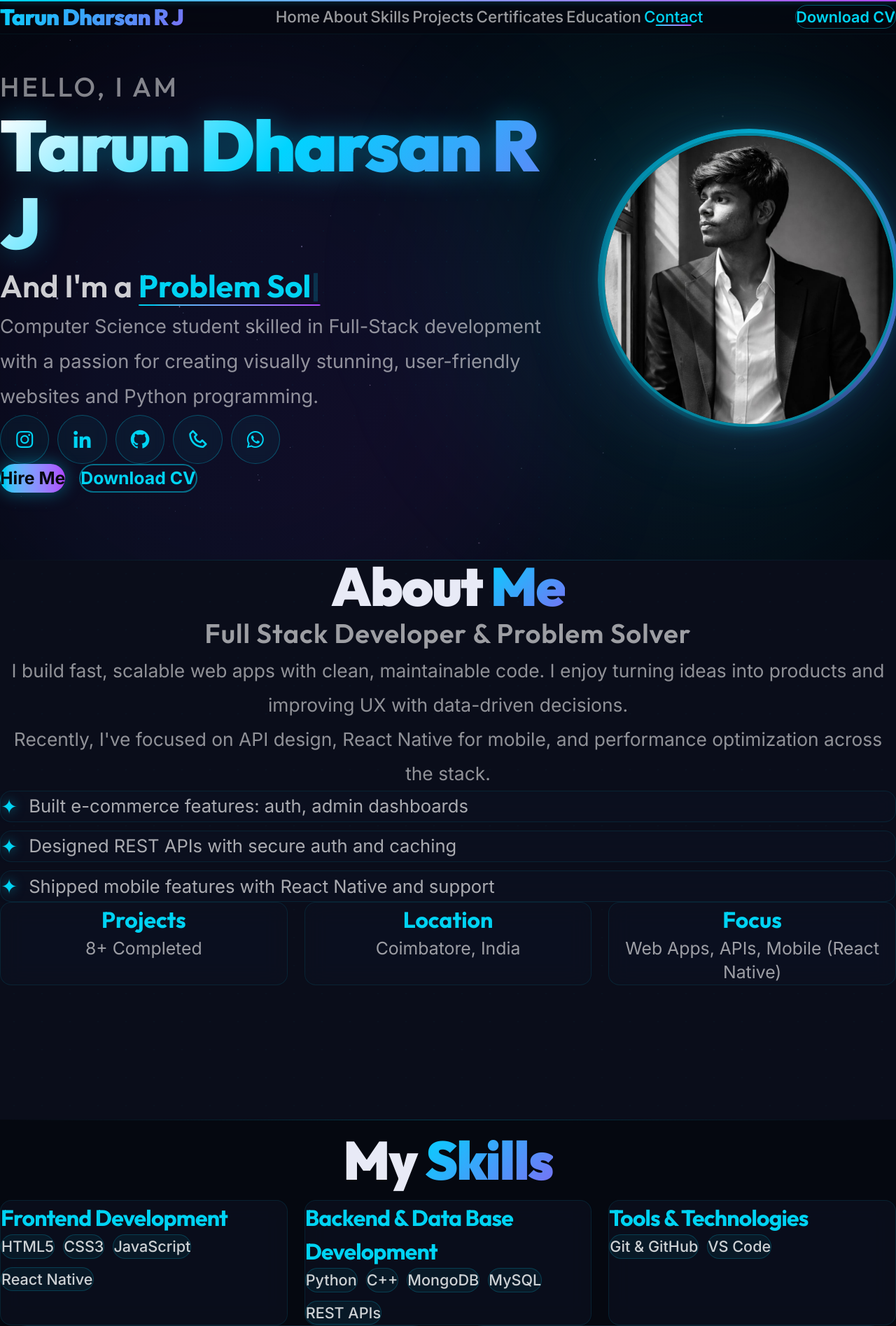
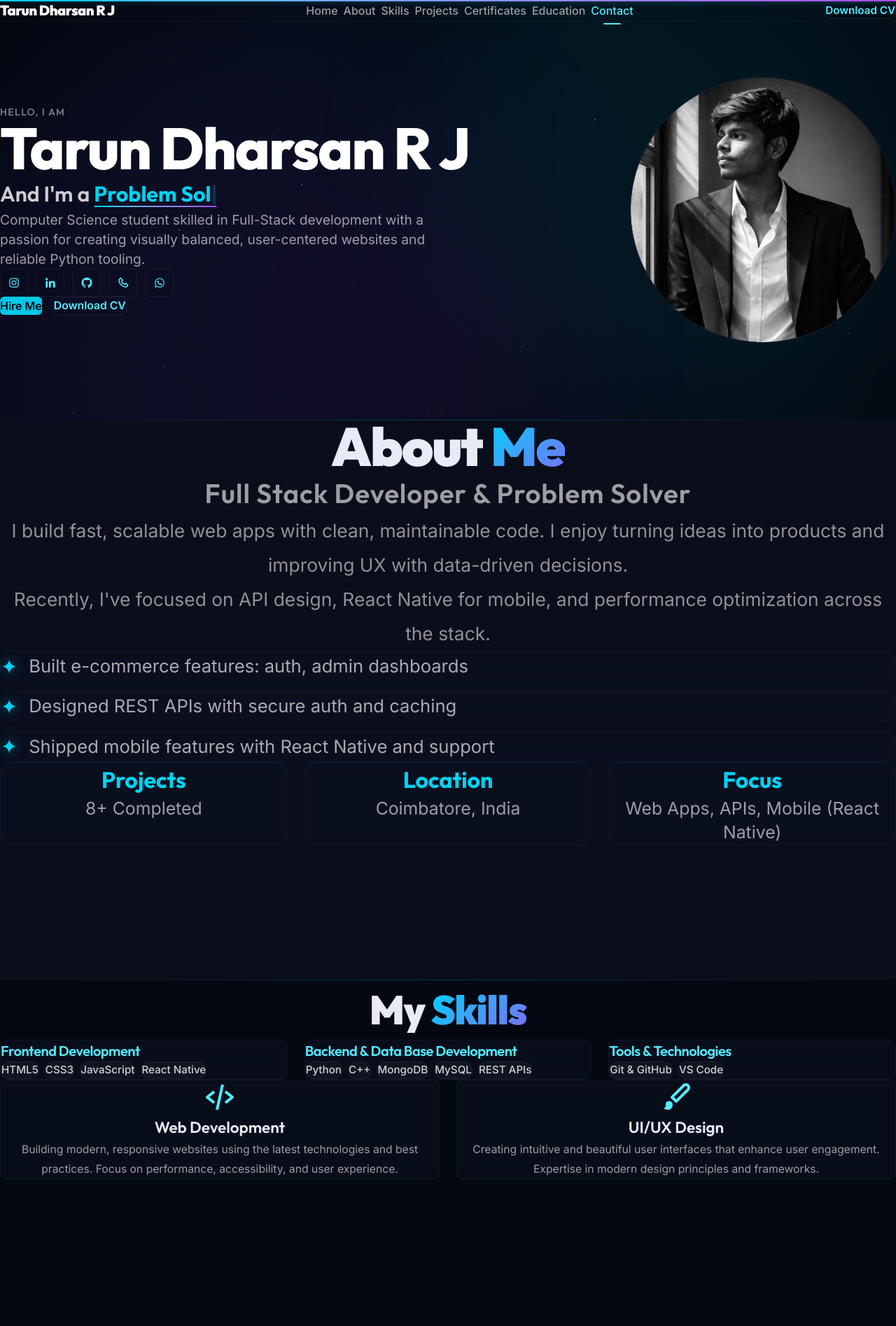
Before and after one commit to Tarun007-jd/Portfolio, a React (Vite) app: page / in a window 1280 px wide. Shown: the top 1895 px of the page at 70% size. Built offline with nearby package versions, Linux system fonts and the light colour scheme.

Commit message:
Redesign: premium UI polish (Hero, Navbar, Projects, Skills, Certificates, styles)

```diff
--- a/src/components/Hero.jsx
+++ b/src/components/Hero.jsx
@@ -51,7 +51,7 @@ export default function Hero() {
   return (
     <section
       id="home"
-      className="relative min-h-screen flex items-center justify-between gap-12 px-[9%] pt-28 pb-16 bg-[#050810] overflow-hidden"
+      className="relative min-h-[75vh] flex items-center justify-between gap-8 px-6 lg:px-[9%] pt-24 pb-12 bg-[#050810] overflow-hidden"
     >
       <Starfield />
 
@@ -61,38 +61,28 @@ export default function Hero() {
 
       {/* Content */}
       <div className="relative z-10 max-w-[62rem]">
-        <motion.h3
-          {...fadeUp(0)}
-          className="text-[2.4rem] font-outfit font-medium text-white/50 uppercase tracking-[0.1em] mb-2"
-        >
+        <motion.h3 {...fadeUp(0)} className="text-sm font-outfit font-medium text-white/50 uppercase tracking-widest mb-2">
           Hello, I am
         </motion.h3>
 
         <motion.h1
           {...fadeUp(0.2)}
-          className="text-[6.4rem] font-outfit font-black leading-[1.08] tracking-tight gradient-text mb-4 text-glow"
+          className="text-[3.6rem] md:text-[4.6rem] lg:text-[5.2rem] font-outfit font-extrabold leading-[1.02] tracking-tight mb-3 text-white"
         >
           Tarun Dharsan R J
         </motion.h1>
 
-        <motion.h3
-          {...fadeUp(0.4)}
-          className="text-[2.8rem] font-outfit font-semibold text-white/80 mb-6"
-        >
+        <motion.h3 {...fadeUp(0.4)} className="text-[1.5rem] md:text-[1.9rem] font-outfit font-semibold text-white/80 mb-4">
           And I&apos;m a <Typewriter roles={roles} />
         </motion.h3>
 
-        <motion.p
-          {...fadeUp(0.55)}
-          className="text-[1.7rem] leading-[1.85] text-white/55 max-w-[52rem] mb-8 font-inter"
-        >
-          Computer Science student skilled in Full-Stack development
-          with a passion for creating visually stunning,
-          user-friendly websites and Python programming.
+        <motion.p {...fadeUp(0.55)} className="text-[1.05rem] md:text-[1.2rem] leading-7 text-white/60 max-w-2xl mb-6 font-inter">
+          Computer Science student skilled in Full-Stack development with a passion for creating visually
+          balanced, user-centered websites and reliable Python tooling.
         </motion.p>
 
         {/* Social icons */}
-        <motion.div {...fadeUp(0.65)} className="flex flex-wrap gap-3 mb-10">
+        <motion.div {...fadeUp(0.65)} className="flex flex-wrap gap-3 mb-8">
           {socialLinks.map(({ icon, href, label }) => (
             <motion.a
               key={label}
@@ -100,9 +90,9 @@ export default function Hero() {
               target={href.startsWith('http') ? '_blank' : undefined}
               rel="noopener noreferrer"
               aria-label={label}
-              whileHover={{ y: -6, scale: 1.12 }}
-              whileTap={{ scale: 0.95 }}
-              className="w-[4.4rem] h-[4.4rem] flex items-center justify-center rounded-full border border-cyan-400/30 bg-cyan-400/5 text-cyan-400 text-[2rem] backdrop-blur-sm transition-all duration-300 hover:bg-cyan-400 hover:text-[#050810] hover:border-transparent hover:shadow-[0_0_18px_rgba(0,212,255,0.5)]"
+              whileHover={{ y: -4, scale: 1.06 }}
+              whileTap={{ scale: 0.98 }}
+              className="w-10 h-10 flex items-center justify-center rounded-md border border-white/6 bg-transparent text-cyan-300 text-lg backdrop-blur-sm transition-all duration-200 hover:bg-cyan-400/10 hover:text-cyan-300"
             >
               <i className={`bx ${icon}`} />
             </motion.a>
@@ -110,27 +100,24 @@ export default function Hero() {
         </motion.div>
 
         {/* CTA Buttons */}
-        <motion.div {...fadeUp(0.75)} className="flex flex-wrap gap-5">
+        <motion.div {...fadeUp(0.75)} className="flex flex-wrap gap-4">
           <motion.a
             href="#contact"
             onClick={e => { e.preventDefault(); document.querySelector('#contact').scrollIntoView({ behavior: 'smooth' }) }}
-            whileHover={{ y: -4, boxShadow: '0 0 40px rgba(0,212,255,0.6)' }}
-            whileTap={{ scale: 0.97 }}
-            className="relative inline-flex items-center px-[3.6rem] py-[1.4rem] text-[1.55rem] font-bold font-inter text-[#050810] rounded-full bg-gradient-to-r from-cyan-400 to-purple-500 shadow-[0_0_25px_rgba(0,212,255,0.4)] overflow-hidden group"
+            whileHover={{ y: -3 }}
+            whileTap={{ scale: 0.98 }}
+            className="inline-flex items-center px-6 py-3 text-[1rem] font-semibold font-inter text-[#050810] rounded-md bg-cyan-400/95 shadow-sm transition-all duration-200"
           >
             <span className="relative z-10">Hire Me</span>
-            <span className="absolute inset-0 bg-white/0 group-hover:bg-white/10 transition-all duration-300 rounded-full" />
-            {/* shimmer */}
-            <span className="absolute top-0 left-0 w-1/2 h-full bg-gradient-to-r from-transparent via-white/20 to-transparent -skew-x-12 -translate-x-full group-hover:translate-x-[350%] transition-transform duration-700 ease-out" />
           </motion.a>
 
           <motion.a
             href={CV_URL}
             target="_blank"
             rel="noopener noreferrer"
-            whileHover={{ y: -4, backgroundColor: 'rgba(0,212,255,1)', color: '#050810', boxShadow: '0 0 30px rgba(0,212,255,0.5)' }}
-            whileTap={{ scale: 0.97 }}
-            className="inline-flex items-center px-[3.6rem] py-[1.4rem] text-[1.55rem] font-bold font-inter text-cyan-400 rounded-full border-2 border-cyan-400/50 bg-transparent backdrop-blur-sm transition-all duration-300"
+            whileHover={{ y: -3 }}
+            whileTap={{ scale: 0.98 }}
+            className="inline-flex items-center px-5 py-3 text-[0.98rem] font-semibold font-inter text-cyan-300 rounded-md border border-white/8 bg-transparent backdrop-blur-sm transition-all duration-200"
           >
             Download CV
           </motion.a>
@@ -139,26 +126,16 @@ export default function Hero() {
 
       {/* Profile Image */}
       <motion.div
-        initial={{ opacity: 0, scale: 0.6 }}
+        initial={{ opacity: 0, scale: 0.92 }}
         animate={{ opacity: 1, scale: 1 }}
-        transition={{ duration: 0.9, delay: 0.8, ease: [0.34, 1.56, 0.64, 1] }}
+        transition={{ duration: 0.8, delay: 0.65 }}
         className="relative z-10 shrink-0 hidden md:block"
       >
-        {/* Outer glow ring */}
-        <div className="absolute inset-[-24px] rounded-full bg-gradient-to-br from-cyan-400/10 to-purple-500/10 blur-2xl animate-pulse-glow" />
-
-        {/* Rotating gradient ring */}
-        <div className="absolute inset-[-6px] rounded-full animate-orbit overflow-hidden">
-          <div className="w-full h-full rounded-full"
-            style={{ background: 'conic-gradient(from 0deg, #00d4ff 0deg, #7c6ef5 120deg, transparent 180deg, #00d4ff 360deg)', opacity: 0.7 }} />
-        </div>
-
-        {/* Profile image */}
-        <div className="animate-float w-[36vw] h-[36vw] max-w-[420px] max-h-[420px] xl:w-[420px] xl:h-[420px]">
+        <div className="w-[280px] h-[280px] md:w-[340px] md:h-[340px] lg:w-[380px] lg:h-[380px] rounded-full overflow-hidden border border-white/6 bg-[#0d1120]">
           <img
             src="/images/Profile-Picture.jpeg"
             alt="Tarun - Full Stack Developer"
-            className="w-full h-full object-cover rounded-full border-[4px] border-cyan-400/60 animate-pulse-glow bg-[#0d1120]"
+            className="w-full h-full object-cover rounded-full"
           />
         </div>
       </motion.div>
--- a/src/components/Navbar.jsx
+++ b/src/components/Navbar.jsx
@@ -38,22 +38,22 @@ export default function Navbar() {
     <header
       className={`fixed top-0 left-0 w-full z-[100] transition-all duration-300 ${
         scrolled
-          ? 'bg-[#050810]/90 backdrop-blur-2xl border-b border-cyan-500/15 shadow-[0_4px_30px_rgba(0,0,0,0.5)]'
-          : 'bg-[#050810]/60 backdrop-blur-xl border-b border-cyan-500/8'
+          ? 'bg-[#050810]/88 backdrop-blur-md border-b border-white/6'
+          : 'bg-transparent backdrop-blur-sm border-b border-white/4'
       }`}
     >
-      <div className="max-w-7xl mx-auto px-6 lg:px-[9%] py-4 flex items-center justify-between gap-6">
+      <div className="max-w-7xl mx-auto px-4 lg:px-[9%] py-3 flex items-center justify-between gap-4">
         {/* Logo */}
         <a
           href="#home"
           onClick={e => { e.preventDefault(); handleNavClick('#home') }}
-          className="gradient-text-cyan font-outfit font-black text-[2rem] tracking-tight shrink-0 hover:brightness-125 transition-all duration-300"
+          className="font-outfit font-black text-[1.25rem] tracking-tight shrink-0 text-white hover:brightness-110 transition-all duration-200"
         >
           Tarun Dharsan R J
         </a>
 
         {/* Desktop Nav */}
-        <nav className="hidden lg:flex items-center gap-1">
+        <nav className="hidden lg:flex items-center gap-2">
           {navItems.map(item => {
             const isActive = activeId === item.href.slice(1)
             return (
@@ -61,15 +61,15 @@ export default function Navbar() {
                 key={item.href}
                 href={item.href}
                 onClick={e => { e.preventDefault(); handleNavClick(item.href) }}
-                className={`relative px-4 py-2 text-[1.4rem] font-medium rounded-lg transition-all duration-300 ${
-                  isActive ? 'text-cyan-400' : 'text-white/60 hover:text-cyan-400 hover:bg-cyan-400/6'
+                className={`relative px-3 py-2 text-[1rem] font-medium rounded-md transition-colors duration-200 ${
+                  isActive ? 'text-cyan-300' : 'text-white/60 hover:text-cyan-300 hover:bg-white/3'
                 }`}
               >
                 {item.label}
                 {isActive && (
                   <motion.span
                     layoutId="nav-indicator"
-                    className="absolute bottom-1 left-1/2 -translate-x-1/2 w-[60%] h-[2px] rounded-full bg-gradient-to-r from-cyan-400 to-purple-500"
+                    className="absolute -bottom-2 left-1/2 -translate-x-1/2 w-[40%] h-[2px] rounded-full bg-cyan-300"
                     transition={{ type: 'spring', stiffness: 380, damping: 35 }}
                   />
                 )}
@@ -83,7 +83,7 @@ export default function Navbar() {
           href={CV_URL}
           target="_blank"
           rel="noopener noreferrer"
-          className="hidden lg:inline-flex items-center gap-2 px-5 py-2 text-[1.35rem] font-semibold text-cyan-400 border border-cyan-400/40 rounded-full backdrop-blur-sm hover:bg-cyan-400 hover:text-[#050810] hover:border-transparent transition-all duration-300 hover:shadow-[0_0_20px_rgba(0,212,255,0.4)] shrink-0"
+          className="hidden lg:inline-flex items-center gap-2 px-4 py-1.5 text-[0.95rem] font-semibold text-cyan-300 border border-white/8 rounded-md backdrop-blur-sm hover:bg-white/6 hover:text-white transition-all duration-200 shrink-0"
         >
           Download CV
         </a>
@@ -91,11 +91,11 @@ export default function Navbar() {
         {/* Mobile hamburger */}
         <button
           onClick={() => setMenuOpen(o => !o)}
-          className="lg:hidden p-2 text-white/80 hover:text-cyan-400 hover:bg-cyan-400/8 rounded-lg transition-all duration-200"
+          className="lg:hidden p-2 text-white/80 hover:text-cyan-300 hover:bg-white/6 rounded-md transition-all duration-150"
           aria-label="Toggle menu"
           aria-expanded={menuOpen}
         >
-          <i className={`bx text-[2.8rem] ${menuOpen ? 'bx-x' : 'bx-menu'}`} />
+          <i className={`bx text-[1.6rem] ${menuOpen ? 'bx-x' : 'bx-menu'}`} />
         </button>
       </div>
 
--- a/src/components/Skills.jsx
+++ b/src/components/Skills.jsx
@@ -19,7 +19,7 @@ export default function Skills() {
   const [ref, visible] = useReveal()
 
   return (
-    <section id="skills" className="relative min-h-screen px-[9%] py-[10rem] bg-[#050810]">
+    <section id="skills" className="relative min-h-screen px-6 md:px-[9%] py-24 bg-[#050810]">
       <div className="section-divider" />
 
       <motion.div
@@ -29,7 +29,7 @@ export default function Skills() {
         animate={visible ? 'show' : 'hidden'}
         className="relative z-10 max-w-[110rem] mx-auto"
       >
-        <motion.h2 variants={item} className="text-[4.8rem] font-outfit font-black text-center mb-16 tracking-tight">
+        <motion.h2 variants={item} className="text-[2.8rem] md:text-[3.6rem] font-outfit font-black text-center mb-12 tracking-tight">
           My <span className="gradient-text-cyan">Skills</span>
         </motion.h2>
 
@@ -39,18 +39,17 @@ export default function Skills() {
             <motion.div
               key={cat.id}
               variants={item}
-              whileHover={{ y: -8 }}
-              className="glass rounded-2xl p-8 border border-cyan-400/10 hover:border-cyan-400/35 hover:shadow-[0_15px_40px_rgba(0,212,255,0.12)] transition-all duration-300 group relative overflow-hidden"
+              whileHover={{ y: -4 }}
+              className="glass rounded-xl p-6 border border-white/6 transition-all duration-200 group relative"
             >
-              <div className="absolute top-0 left-0 right-0 h-[2px] bg-gradient-to-r from-transparent via-cyan-400 to-transparent opacity-0 group-hover:opacity-100 transition-opacity duration-300" />
-              <h3 className="text-[2rem] font-outfit font-bold text-cyan-400 mb-6 tracking-tight">{cat.title}</h3>
-              <motion.div variants={container} className="flex flex-wrap gap-3">
+              <h3 className="text-[1.1rem] md:text-[1.25rem] font-outfit font-semibold text-cyan-300 mb-4 tracking-tight">{cat.title}</h3>
+              <motion.div variants={container} className="flex flex-wrap gap-2">
                 {cat.skills.map(skill => (
                   <motion.span
                     key={skill}
                     variants={tagItem}
-                    whileHover={{ y: -3, scale: 1.06 }}
-                    className="px-5 py-2 text-[1.35rem] font-medium font-inter text-white/80 bg-cyan-400/6 border border-cyan-400/20 rounded-full cursor-default transition-all duration-200 hover:bg-gradient-to-r hover:from-cyan-400 hover:to-purple-500 hover:text-[#050810] hover:border-transparent hover:font-semibold hover:shadow-[0_4px_16px_rgba(0,212,255,0.35)]"
+                    whileHover={{ y: -3, scale: 1.03 }}
+                    className="px-3 py-1 text-[0.95rem] font-medium font-inter text-white/80 bg-white/3 border border-white/6 rounded-full cursor-default transition-all duration-150"
                   >
                     {skill}
                   </motion.span>
@@ -66,24 +65,16 @@ export default function Skills() {
             <motion.div
               key={box.id}
               variants={item}
-              whileHover={{ y: -8 }}
-              className="glass rounded-[2.4rem] p-12 border border-cyan-400/10 hover:border-cyan-400/35 hover:shadow-[0_20px_50px_rgba(0,212,255,0.12)] transition-all duration-400 text-center group relative overflow-hidden"
+              whileHover={{ y: -6 }}
+              className="glass rounded-lg p-6 border border-white/6 transition-all duration-200 text-center group relative overflow-hidden"
             >
-              {/* Top gradient line */}
-              <div className="absolute top-0 left-0 right-0 h-[2px] bg-gradient-to-r from-transparent via-cyan-400 to-transparent opacity-0 group-hover:opacity-100 transition-opacity duration-300" />
-              {/* Conic sweep on hover */}
-              <div className="absolute inset-0 opacity-0 group-hover:opacity-100 transition-opacity duration-500 pointer-events-none rounded-[2.4rem] overflow-hidden">
-                <div className="absolute inset-0"
-                  style={{ background: 'conic-gradient(from 0deg at 50% 50%, transparent 0deg, rgba(0,212,255,0.05) 60deg, rgba(124,110,245,0.05) 120deg, transparent 180deg)' }} />
-              </div>
-
               <motion.i
-                whileHover={{ scale: 1.2, rotateY: 180 }}
-                transition={{ duration: 0.5 }}
-                className={`bx ${box.icon} text-[5.5rem] block mb-6 gradient-text-cyan drop-shadow-[0_0_12px_rgba(0,212,255,0.4)] relative z-10`}
+                whileHover={{ scale: 1.06 }}
+                transition={{ duration: 0.35 }}
+                className={`bx ${box.icon} text-[2.4rem] md:text-[3rem] block mb-4 text-cyan-300 relative z-10`}
               />
-              <h3 className="text-[2.4rem] font-outfit font-bold mb-4 relative z-10">{box.title}</h3>
-              <p className="text-[1.55rem] leading-[1.85] text-white/55 relative z-10">{box.description}</p>
+              <h3 className="text-[1.15rem] md:text-[1.4rem] font-outfit font-semibold mb-2 relative z-10">{box.title}</h3>
+              <p className="text-[0.98rem] leading-7 text-white/60 relative z-10">{box.description}</p>
             </motion.div>
           ))}
         </motion.div>
--- a/src/index.css
+++ b/src/index.css
@@ -29,7 +29,7 @@ html {
 body {
   background-color: #050810;
   color: #e8eaf6;
-  scroll-padding-top: 85px;
+  scroll-padding-top: 78px;
 }
 
 /* Ambient dot-grid */
@@ -37,10 +37,11 @@ body::after {
   content: "";
   position: fixed;
   inset: 0;
-  background-image: radial-gradient(circle, rgba(0, 212, 255, 0.035) 1px, transparent 0);
-  background-size: 44px 44px;
+  background-image: radial-gradient(circle, rgba(0, 212, 255, 0.02) 1px, transparent 0);
+  background-size: 56px 56px;
   pointer-events: none;
   z-index: 0;
+  opacity: 0.6;
 }
 
 /* Scrollbar */
@@ -73,16 +74,16 @@ body::after {
 }
 
 /* Glow shadow utilities */
-.glow-cyan { box-shadow: 0 0 25px rgba(0,212,255,0.4), 0 0 60px rgba(0,212,255,0.12); }
-.glow-cyan-sm { box-shadow: 0 0 15px rgba(0,212,255,0.3); }
-.text-glow { filter: drop-shadow(0 0 20px rgba(0, 212, 255, 0.35)); }
+.glow-cyan { box-shadow: 0 8px 24px rgba(0,212,255,0.06), 0 2px 8px rgba(0,212,255,0.03); }
+.glow-cyan-sm { box-shadow: 0 6px 18px rgba(0,212,255,0.04); }
+.text-glow { filter: drop-shadow(0 0 6px rgba(0, 212, 255, 0.12)); }
 
 /* Glass card */
 .glass {
-  background: rgba(13, 17, 32, 0.65);
-  backdrop-filter: blur(16px) saturate(150%);
-  -webkit-backdrop-filter: blur(16px) saturate(150%);
-  border: 1px solid rgba(0, 212, 255, 0.1);
+  background: rgba(13, 17, 32, 0.6);
+  backdrop-filter: blur(8px) saturate(120%);
+  -webkit-backdrop-filter: blur(8px) saturate(120%);
+  border: 1px solid rgba(0, 212, 255, 0.06);
 }
 
 /* Section divider line */
@@ -113,7 +114,7 @@ body::after {
   50% { transform: translateY(-18px); }
 }
 
-.animate-float { animation: float 6s ease-in-out infinite; }
+.animate-float { animation: float 6.5s ease-in-out infinite; }
 
 /* Orbit ring */
 @keyframes orbit {
@@ -124,10 +125,10 @@ body::after {
 
 /* Pulse glow */
 @keyframes pulseGlow {
-  0%, 100% { box-shadow: 0 0 20px rgba(0,212,255,0.35), 0 0 50px rgba(0,212,255,0.1); }
-  50%       { box-shadow: 0 0 40px rgba(0,212,255,0.6), 0 0 80px rgba(0,212,255,0.2); }
+  0%, 100% { box-shadow: 0 8px 28px rgba(0,212,255,0.06); }
+  50%       { box-shadow: 0 18px 48px rgba(0,212,255,0.08); }
 }
-.animate-pulse-glow { animation: pulseGlow 4s ease-in-out infinite; }
+.animate-pulse-glow { animation: pulseGlow 6s ease-in-out infinite; }
 
 /* Shimmer sweep for buttons */
 @keyframes shimmer {
```
Also changed, not shown: src/components/Certificates.jsx (+12 -12 lines), src/components/Projects.jsx (+11 -11 lines).
